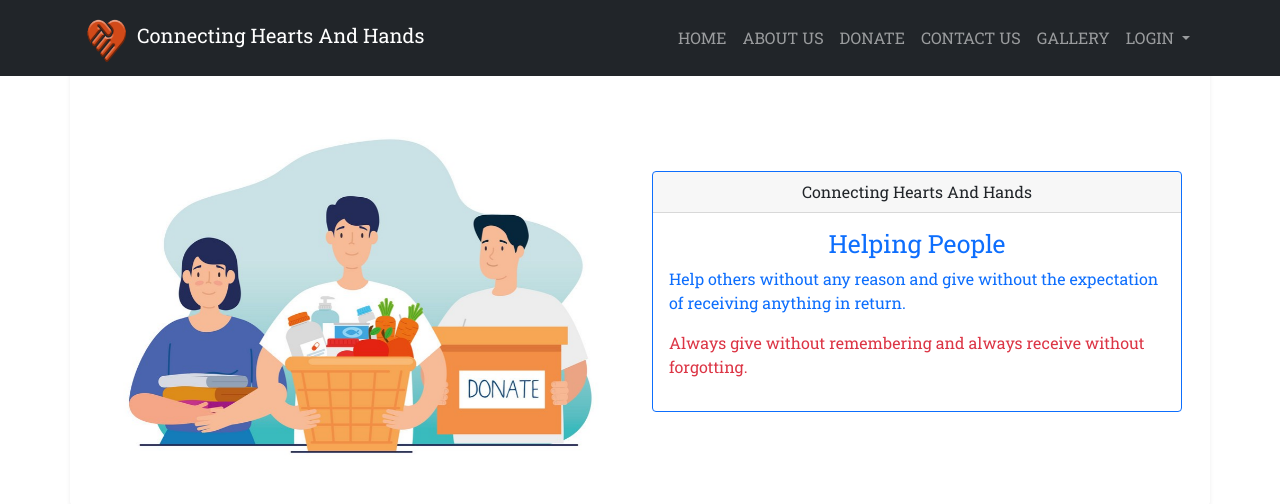
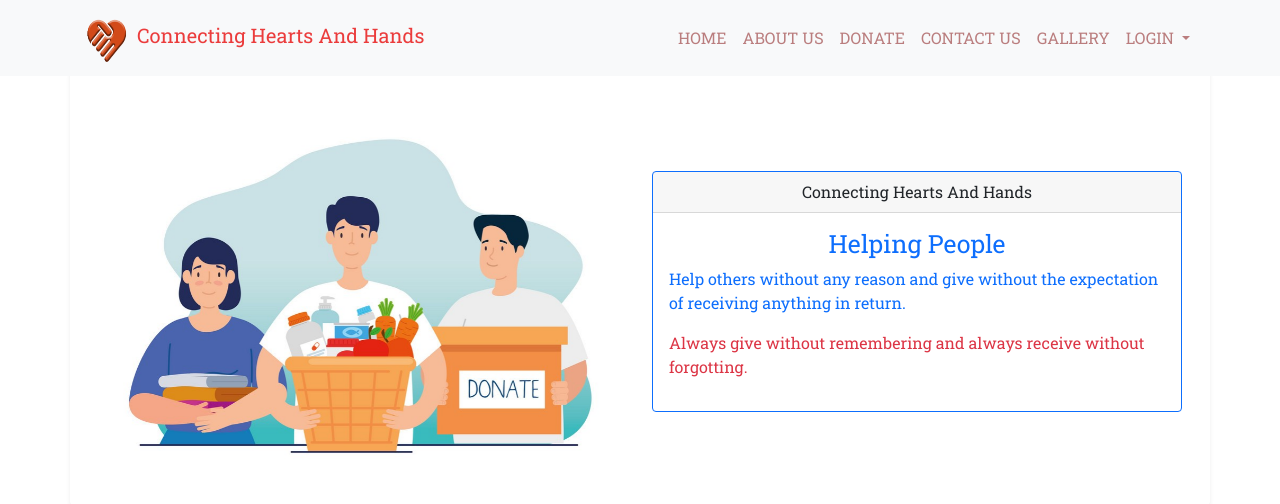
Before and after one commit to Labanya23/Heart-Connection, a Django app: page / in a window 1280 px wide. Shown: the top 504 px of the page. Run offline with Django 5.2, Linux system fonts and the light colour scheme; some libraries are stand-ins or nearby versions.

Commit message:
update the light

```diff
--- a/heart/helping/templates/base.html
+++ b/heart/helping/templates/base.html
@@ -18,7 +18,7 @@
     <link rel="stylesheet" href="{% static 'css/style.css' %}">
 </head>
 <body id="page-top">
-    <nav class="navbar navbar-expand-lg navbar-dark bg-dark fixed-top" id="mainNav">
+    <nav class="navbar navbar-expand-lg navbar-light bg-light fixed-top" id="mainNav">
         <div class="container">
             <a class="navbar-brand" href="{% url 'index' %}"><img src="{% static 'images/logo1.png' %}" width="50" height="50" alt="..." /> Connecting Hearts And Hands </a>
             <button class="navbar-toggler" type="button" data-bs-toggle="collapse" data-bs-target="#navbarSupportedContent" aria-controls="navbarSupportedContent" aria-expanded="false" aria-label="Toggle navigation">
```
